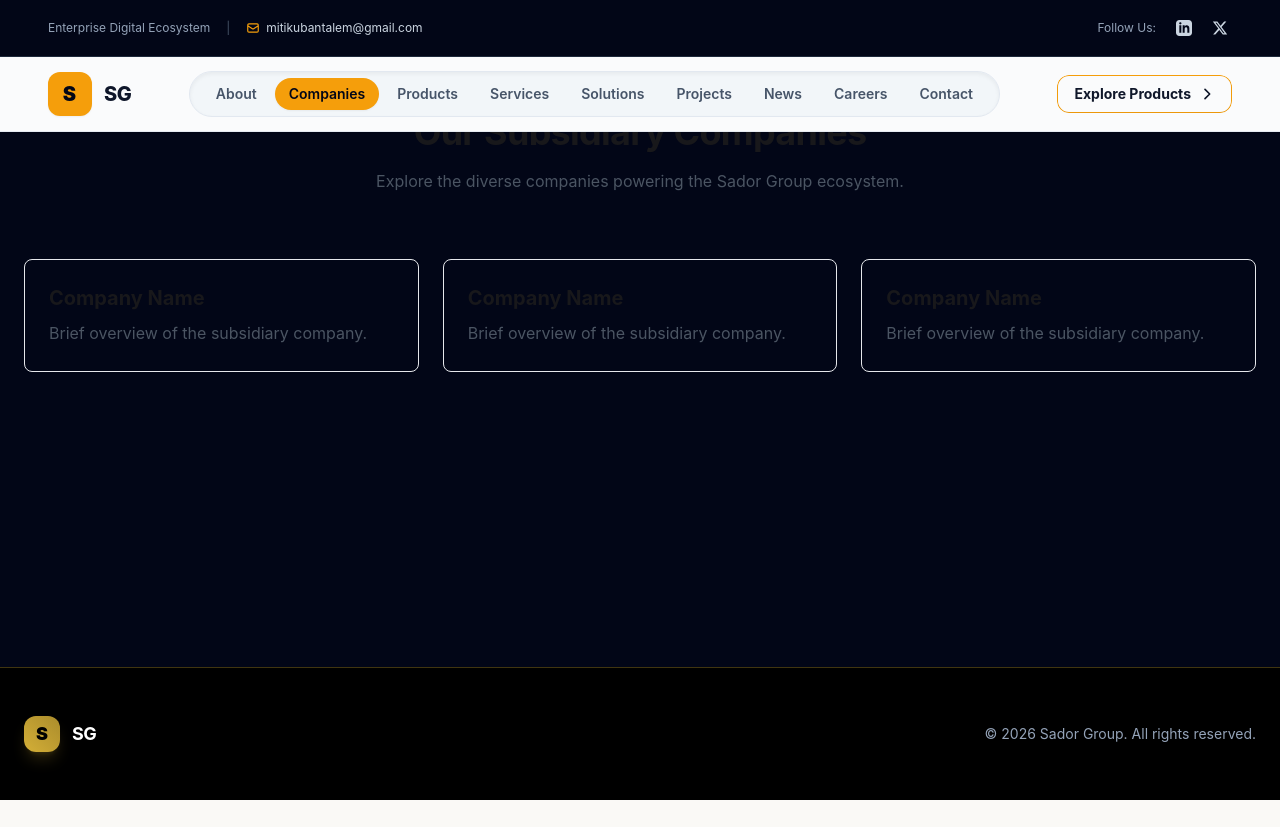
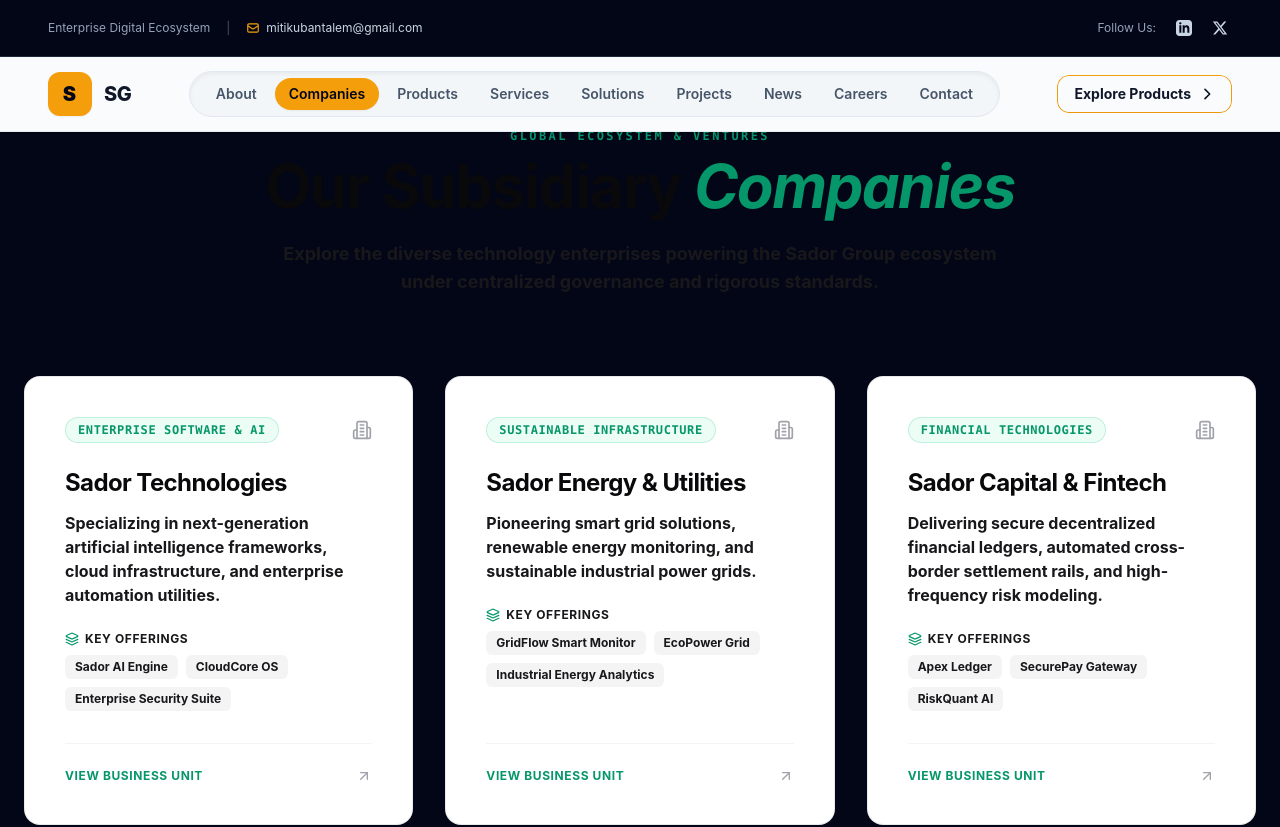
Before and after one commit to bante27/sador-group-website, a React (Vite) app: page /companies in a window 1280 px wide. Shown: the top 827 px of the page. Before the commit the page ends 800 px from the top, so only its background shows below. Built offline with nearby package versions, Linux system fonts and the light colour scheme.

Commit message:
create new file

```diff
--- a/src/features/about/components/GrowthInnovation.tsx
+++ b/src/features/about/components/GrowthInnovation.tsx
@@ -73,7 +73,7 @@ export const GrowthInnovation: React.FC = () => {
                         colTl.fromTo(
                             blackCurtain,
                             { scaleX: 1, transformOrigin: 'left center' },
-                            { scaleX: 0, duration: 1.2, ease: 'power9.inOut', delay: index * 0.3 }
+                            { scaleX: 0, duration: 1.2, ease: 'power3.inOut', delay: index * 0.3 }
                         );
                     }
 
--- a/src/features/companies/components/CompanyCard.tsx
+++ b/src/features/companies/components/CompanyCard.tsx
@@ -1,10 +1,60 @@
 import React from 'react';
+import { Company } from '../data/companies';
+import { ArrowUpRight, Building2, Layers } from 'lucide-react';
 
-export function CompanyCard() {
+interface CompanyCardProps {
+    company: Company;
+    onSelect?: (company: Company) => void;
+}
+
+export function CompanyCard({ company, onSelect }: CompanyCardProps) {
     return (
-        <div className="border border-gray-200 p-6 rounded-lg shadow-sm">
-            <h3 className="font-bold text-xl mb-2">Company Name</h3>
-            <p className="text-gray-600">Brief overview of the subsidiary company.</p>
+        <div
+            onClick={() => onSelect && onSelect(company)}
+            className="group relative bg-white p-8 sm:p-10 rounded-2xl border border-zinc-200/80 shadow-xs hover:border-[#059669]/40 hover:shadow-md transition-all duration-300 cursor-pointer flex flex-col justify-between"
+        >
+            <div>
+                {/* Category & Icon */}
+                <div className="flex items-center justify-between mb-6">
+                    <span className="text-xs font-mono uppercase tracking-wider text-[#059669] bg-emerald-50 px-3 py-1 rounded-full font-bold border border-emerald-500/20">
+                        {company.category}
+                    </span>
+                    <Building2 className="w-5 h-5 text-zinc-400 group-hover:text-[#059669] transition-colors" />
+                </div>
+
+                {/* Company Name */}
+                <h3 className="text-2xl font-bold tracking-tight text-[#09090B] mb-3 group-hover:text-[#059669] transition-colors">
+                    {company.name}
+                </h3>
+
+                {/* Description */}
+                <p className="text-sm sm:text-base text-zinc-900 font-bold leading-relaxed mb-6">
+                    {company.description}
+                </p>
+
+                {/* Main Products */}
+                <div className="mb-8">
+                    <div className="flex items-center gap-1.5 text-xs font-bold text-zinc-900 uppercase tracking-wider mb-2">
+                        <Layers className="w-3.5 h-3.5 text-[#059669]" />
+                        <span>Key Offerings</span>
+                    </div>
+                    <div className="flex flex-wrap gap-2">
+                        {company.products.map((prod, idx) => (
+                            <span key={idx} className="text-xs bg-zinc-100 text-zinc-900 font-bold px-2.5 py-1 rounded-md">
+                                {prod}
+                            </span>
+                        ))}
+                    </div>
+                </div>
+            </div>
+
+            {/* Action Footer */}
+            <div className="pt-6 border-t border-zinc-100 flex items-center justify-between">
+                <span className="text-xs font-bold uppercase tracking-wider text-[#059669] group-hover:underline">
+                    View Business Unit
+                </span>
+                <ArrowUpRight className="w-4 h-4 text-zinc-400 group-hover:text-[#059669] group-hover:translate-x-0.5 group-hover:-translate-y-0.5 transition-all" />
+            </div>
         </div>
     );
 }
--- a/src/features/companies/components/CompanyGrid.tsx
+++ b/src/features/companies/components/CompanyGrid.tsx
@@ -1,12 +1,97 @@
-import React from 'react';
+import React, { useState } from 'react';
+import { companies, Company } from '../data/companies';
 import CompanyCard from './CompanyCard';
+import { X, ExternalLink, ShieldCheck, Layers } from 'lucide-react';
 
 export function CompanyGrid() {
+    const [selectedCompany, setSelectedCompany] = useState<Company | null>(null);
+
     return (
-        <div className="grid grid-cols-1 md:grid-cols-3 gap-6">
-            <CompanyCard />
-            <CompanyCard />
-            <CompanyCard />
+        <div className="relative">
+            {/* Grid of subsidiaries */}
+            <div className="grid grid-cols-1 md:grid-cols-3 gap-8">
+                {companies.map((company) => (
+                    <CompanyCard
+                        key={company.id}
+                        company={company}
+                        onSelect={(comp) => setSelectedCompany(comp)}
+                    />
+                ))}
+            </div>
+
+            {/* Interactive Modal / Detailed View to prevent confusion with Sador Group */}
+            {selectedCompany && (
+                <div className="fixed inset-0 z-50 flex items-center justify-center p-4 bg-black/60 backdrop-blur-sm animate-fadeIn">
+                    <div className="bg-white w-full max-w-2xl rounded-3xl p-8 sm:p-10 shadow-2xl border border-zinc-200 relative overflow-hidden">
+                        {/* Close button */}
+                        <button
+                            onClick={() => setSelectedCompany(null)}
+                            className="absolute top-6 right-6 p-2 rounded-full bg-zinc-100 hover:bg-zinc-200 text-zinc-900 transition-colors"
+                        >
+                            <X className="w-5 h-5" />
+                        </button>
+
+                        {/* Sador Group Subsidiary Relationship Notice */}
+                        <div className="flex items-center gap-2 mb-4">
+                            <span className="text-xs font-mono uppercase tracking-wider text-emerald-800 bg-emerald-100 px-3 py-1 rounded-full font-bold">
+                                Sador Group Subsidiary Unit
+                            </span>
+                        </div>
+
+                        <h2 className="text-3xl font-bold tracking-tight text-[#09090B] mb-3">
+                            {selectedCompany.name}
+                        </h2>
+
+                        <p className="text-zinc-900 font-bold text-base leading-relaxed mb-6">
+                            {selectedCompany.description}
+                        </p>
+
+                        <div className="space-y-6 mb-8">
+                            <div>
+                                <h4 className="text-xs font-bold uppercase tracking-wider text-zinc-900 mb-3 flex items-center gap-2">
+                                    <Layers className="w-4 h-4 text-[#059669]" />
+                                    Core Products & Services
+                                </h4>
+                                <div className="grid grid-cols-1 sm:grid-cols-2 gap-3">
+                                    {selectedCompany.products.map((prod, idx) => (
+                                        <div key={idx} className="bg-zinc-50 border border-zinc-200/80 p-3 rounded-xl font-bold text-sm text-zinc-900">
+                                            {prod}
+                                        </div>
+                                    ))}
+                                </div>
+                            </div>
+
+                            <div className="bg-emerald-50/60 border border-emerald-500/20 p-4 rounded-2xl flex items-start gap-3">
+                                <ShieldCheck className="w-5 h-5 text-emerald-700 shrink-0 mt-0.5" />
+                                <p className="text-xs text-zinc-900 font-bold leading-relaxed">
+                                    Operated under strict governance and centralized technological standards established by <strong className="text-zinc-900 font-bold">Sador Group</strong>.
+                                </p>
+                            </div>
+                        </div>
+
+                        <div className="flex items-center justify-between pt-6 border-t border-zinc-100">
+                            <button
+                                onClick={() => setSelectedCompany(null)}
+                                className="px-6 py-2.5 rounded-xl bg-zinc-100 hover:bg-zinc-200 text-zinc-900 font-bold text-sm transition-colors"
+                            >
+                                Close Overview
+                            </button>
+
+                            {selectedCompany.website && (
+                                <a
+                                    href={selectedCompany.website}
+                                    target="_blank"
+                                    rel="noopener noreferrer"
+                                    className="px-6 py-2.5 rounded-xl bg-[#059669] hover:bg-[#047857] text-white font-bold text-sm flex items-center gap-2 transition-colors shadow-sm"
+                                >
+                                    <span>Visit Subsidiary Portal</span>
+                                    <ExternalLink className="w-4 h-4" />
+                                </a>
+                            )}
+                        </div>
+                    </div>
+                </div>
+            )}
         </div>
     );
 }
--- a/src/features/companies/components/CompanyHero.tsx
+++ b/src/features/companies/components/CompanyHero.tsx
@@ -2,9 +2,16 @@ import React from 'react';
 
 export function CompanyHero() {
     return (
-        <div className="py-16 px-6 text-center">
-            <h1 className="text-4xl font-bold mb-4">Our Subsidiary Companies</h1>
-            <p className="text-gray-600 max-w-xl mx-auto">Explore the diverse companies powering the Sador Group ecosystem.</p>
+        <div className="py-20 text-center max-w-3xl mx-auto">
+            <span className="font-mono text-xs uppercase tracking-[0.2em] text-[#059669] block font-bold mb-3">
+                Global Ecosystem & Ventures
+            </span>
+            <h1 className="text-4xl sm:text-6xl font-bold tracking-tight text-[#09090B] mb-6">
+                Our Subsidiary <span className="font-bold italic text-[#059669]">Companies</span>
+            </h1>
+            <p className="text-base sm:text-lg text-zinc-900 font-bold leading-relaxed">
+                Explore the diverse technology enterprises powering the Sador Group ecosystem under centralized governance and rigorous standards.
+            </p>
         </div>
     );
 }
--- a/src/features/companies/data/companies.ts
+++ b/src/features/companies/data/companies.ts
@@ -1,6 +1,38 @@
-export const companies = [
-    { id: '1', name: 'Sador Tech', sector: 'Technology' },
-    { id: '2', name: 'Sador Energy', sector: 'Energy' },
+export interface Company {
+    id: string;
+    name: string;
+    category: string;
+    description: string;
+    products: string[];
+    website?: string;
+    logo?: string;
+}
+
+export const companies: Company[] = [
+    {
+        id: 'sador-tech',
+        name: 'Sador Technologies',
+        category: 'Enterprise Software & AI',
+        description: 'Specializing in next-generation artificial intelligence frameworks, cloud infrastructure, and enterprise automation utilities.',
+        products: ['Sador AI Engine', 'CloudCore OS', 'Enterprise Security Suite'],
+        website: 'https://tech.sadorgroup.com',
+    },
+    {
+        id: 'sador-energy',
+        name: 'Sador Energy & Utilities',
+        category: 'Sustainable Infrastructure',
+        description: 'Pioneering smart grid solutions, renewable energy monitoring, and sustainable industrial power grids.',
+        products: ['GridFlow Smart Monitor', 'EcoPower Grid', 'Industrial Energy Analytics'],
+        website: 'https://energy.sadorgroup.com',
+    },
+    {
+        id: 'sador-finance',
+        name: 'Sador Capital & Fintech',
+        category: 'Financial Technologies',
+        description: 'Delivering secure decentralized financial ledgers, automated cross-border settlement rails, and high-frequency risk modeling.',
+        products: ['Apex Ledger', 'SecurePay Gateway', 'RiskQuant AI'],
+        website: 'https://capital.sadorgroup.com',
+    },
 ];
 
 export default companies;
```
